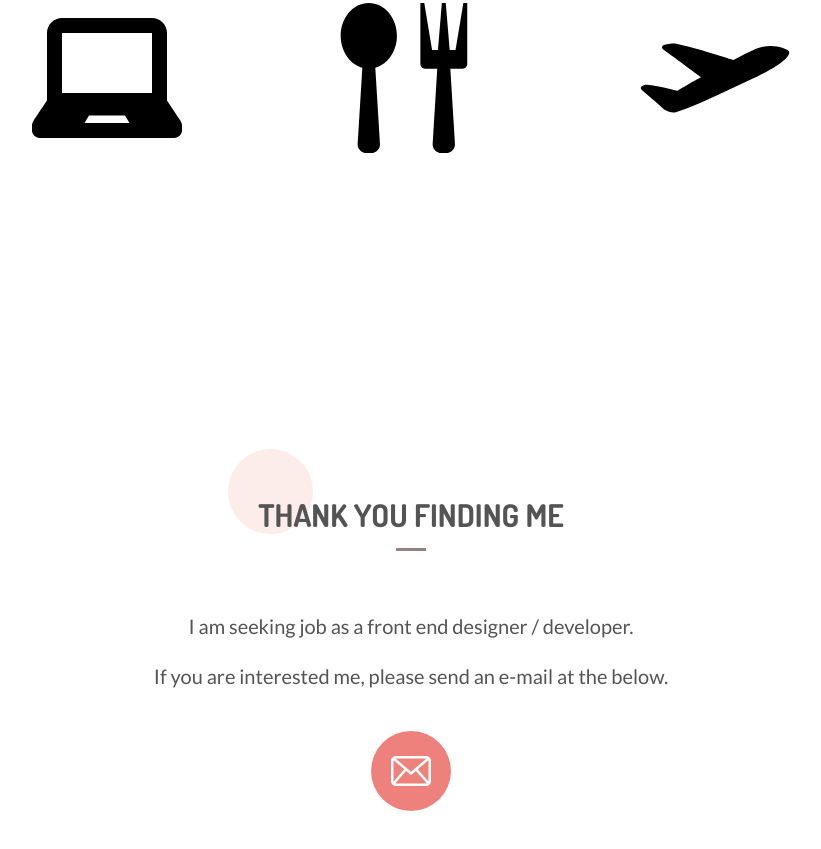
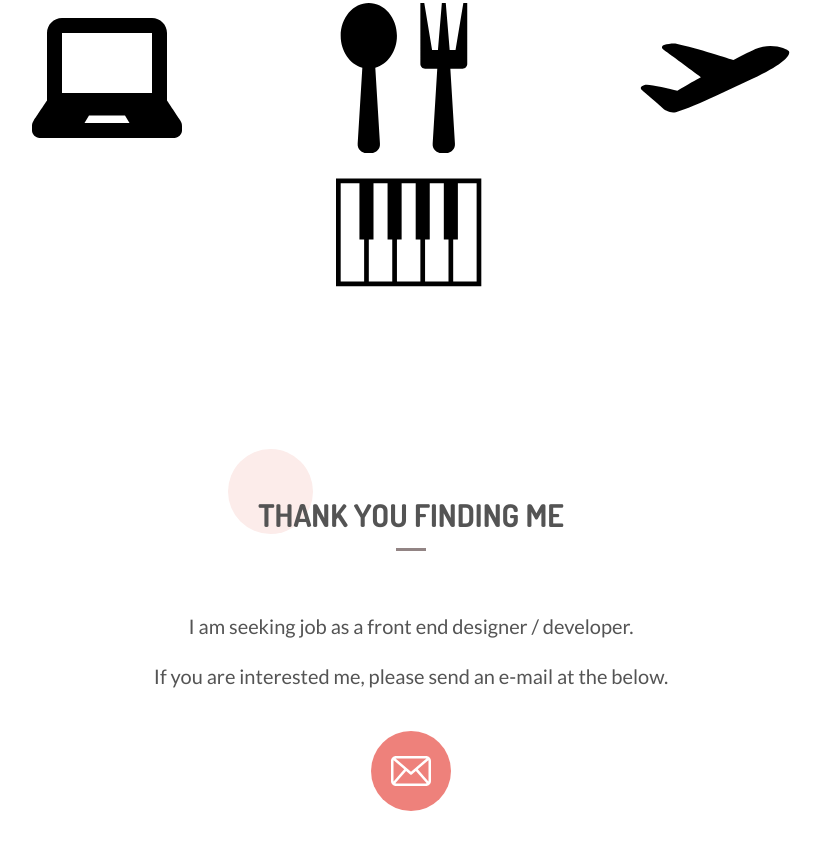
Before and after one commit to suusan11/portfolio, a website: page index.html in a window 1280 px wide. Shown: the part 5376-6225 px from the top of the page, without its empty margins (229-1050 px from the left). Drawn offline with Linux system fonts and the light colour scheme.

```diff
--- a/index.html
+++ b/index.html
@@ -117,7 +117,7 @@
                 <title>aircraft-take-off</title>
                 <path d="M19.87 6.453c0.119 0.257 0.127 1.29-4.884 3.642l-4.913 2.306c-1.71 0.803-4.191 1.859-5.285 2.151-0.766 0.204-1.497-0.316-1.497-0.316s-2.206-1.975-2.792-2.419c-0.585-0.444-0.535-0.67 0.215-0.91 0.467-0.149 3.13 0.493 4.265 0.78 1.339-0.8 2.562-1.486 3.141-1.798-1.396-1.033-4.008-2.962-4.841-3.55-0.799-0.565 0.010-0.768 0.010-0.768 0.368-0.099 1.162-0.228 1.562-0.144 2.721 0.569 7.263 2.071 7.611 2.186 0.832-0.436 2.128-1.092 2.922-1.465 2.075-0.974 4.327-0.037 4.486 0.305z"></path>
             </symbol></use></svg></a>
-            <a href=""><svg class="icon icon-piano, music"><use xlink:href="#icon-piano, music"><symbol id="icon-piano" viewBox="0 0 32 32">
+            <a href=""><svg class="icon icon-piano"><use xlink:href="#icon-piano"><symbol id="icon-piano" viewBox="0 0 32 32">
                 <title>piano</title>
                 <path d="M0 28v-23h31v23h-31zM6 18h-1v-12h-4v21h5v-9zM12 18h-1v-12h-3v12h-1v9h5v-9zM18 18h-1v-12h-3v12h-1v9h5v-9zM20 6v12h-1v9h5v-9h-1v-12h-3zM30 6h-4v12h-1v9h5v-21z"></path>
             </symbol></use></svg></a>
```
